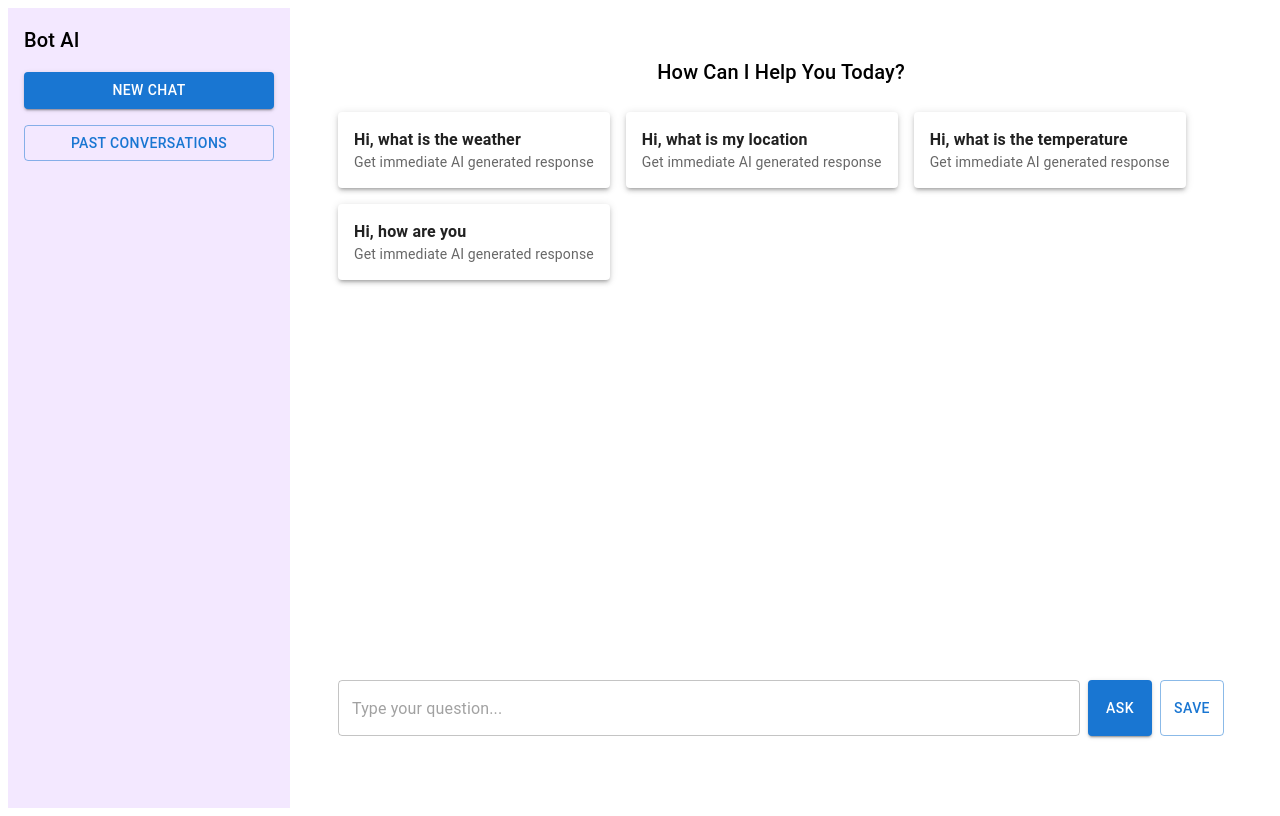
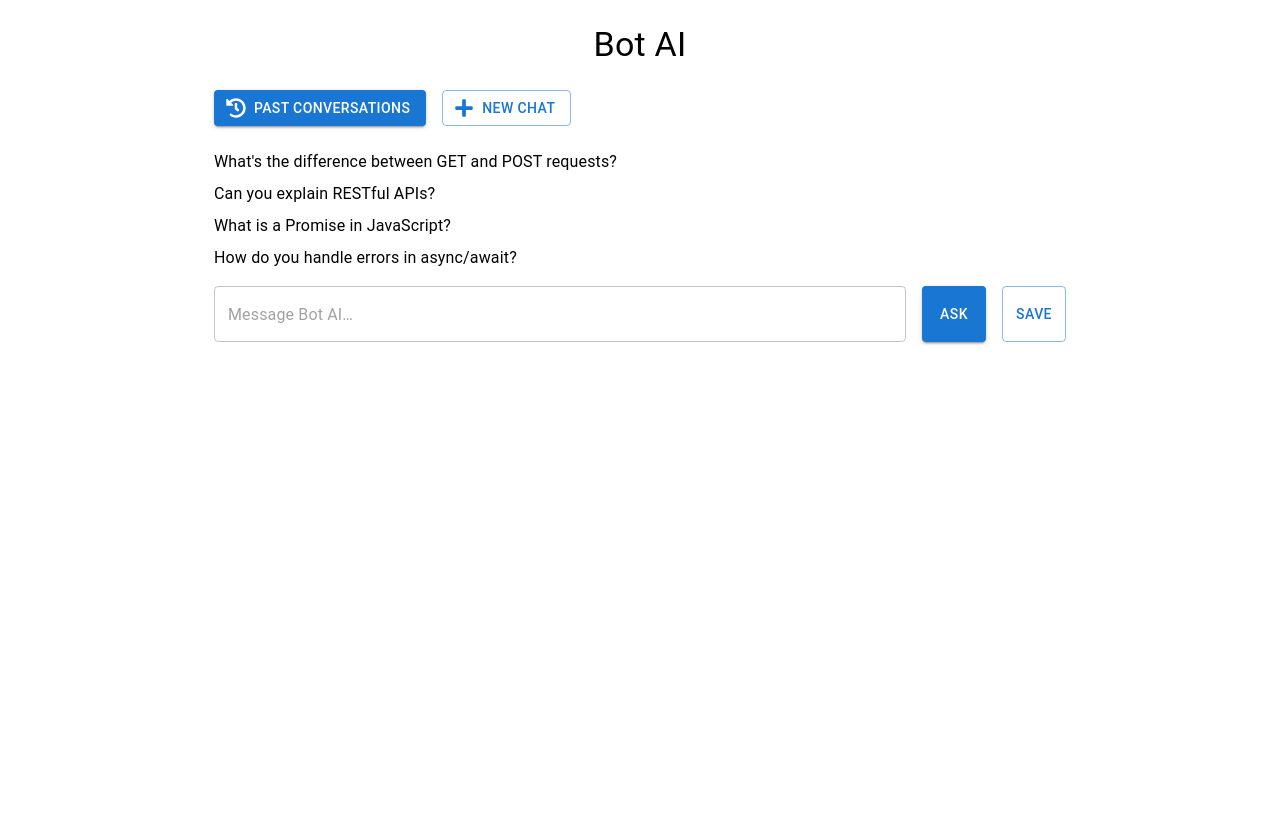
Before and after one commit to Rushikesh1Avachat/x_bot, a React (Create React App) app: page / in a window 1280 px wide. Built offline with nearby package versions, Linux system fonts and the light colour scheme.

Commit message:
pass all 10 test cases

```diff
--- a/src/App.js
+++ b/src/App.js
@@ -1,17 +1,22 @@
-import {  Routes, Route } from "react-router-dom";
-import Layout from "./components/Layout";
+import { Routes, Route } from "react-router-dom";
+import { Container, Typography, Box } from "@mui/material";
 import ChatPage from "./pages/ChatPage";
 import HistoryPage from "./pages/HistoryPage";
 
 function App() {
   return (
+      <Container maxWidth="md">
+        <Box textAlign="center" my={3}>
+          <Typography variant="h4">
+            Bot AI
+          </Typography>
+        </Box>
 
-      <Layout>
         <Routes>
           <Route path="/" element={<ChatPage />} />
           <Route path="/history" element={<HistoryPage />} />
         </Routes>
-      </Layout>
+      </Container>
 
   );
 }
--- a/src/components/Layout.jsx
+++ b/src/components/Layout.jsx
@@ -1,36 +1,20 @@
-import { Box, Button, Typography } from "@mui/material";
-import { useNavigate } from "react-router-dom";
+import { AppBar, Toolbar, Typography, Container } from "@mui/material";
 
 const Layout = ({ children }) => {
-  const navigate = useNavigate();
+  return (
+    <>
+      <AppBar position="static">
+        <Toolbar>
+          <Typography variant="h6">
+            <span>Soul AI</span>
+          </Typography>
+        </Toolbar>
+      </AppBar>
 
-  return (
-    <Box sx={{ display: "flex", height: "100vh" }}>
-      <Box sx={{ width: 250, bgcolor: "#f3e8ff", p: 2 }}>
-        <Typography variant="h6" sx={{ mb: 2 }}>
-          Bot AI
-        </Typography>
-
-        <Button
-          variant="contained"
-          fullWidth
-          sx={{ mb: 2 }}
-          onClick={() => navigate("/")}
-        >
-          New Chat
-        </Button>
-
-        <Button
-          variant="outlined"
-          fullWidth
-          onClick={() => navigate("/history")}
-        >
-          Past Conversations
-        </Button>
-      </Box>
-
-      <Box sx={{ flex: 1, p: 3 }}>{children}</Box>
-    </Box>
+      <Container sx={{ mt: 4 }}>
+        {children}
+      </Container>
+    </>
   );
 };
 
--- a/src/pages/ChatPage.jsx
+++ b/src/pages/ChatPage.jsx
@@ -1,39 +1,38 @@
-import { useState, useEffect, useRef } from "react";
-import data from "../api/data.json";
-import ChatBubble from "../components/ChatBubble";
-import FeedbackModal from "../components/FeedbackModal";
+import { useState, useEffect } from "react";
 import {
   Box,
+  TextField,
   Button,
-  Grid,
-  Paper,
+  Stack,
   Typography,
-  TextField,
-  Stack,
+  Rating,
+  Dialog,
+  DialogTitle,
+  DialogContent,
+  DialogActions,
 } from "@mui/material";
-
-const predefinedQuestions = [
-  "Hi, what is the weather",
-  "Hi, what is my location",
-  "Hi, what is the temperature",
-  "Hi, how are you",
-];
+import { FaHistory, FaPlus } from "react-icons/fa";
+import { useNavigate } from "react-router-dom";
+import axios from "axios";
+import ChatBubble from "../components/ChatBubble";
 
 const ChatPage = () => {
+  const [data, setData] = useState([]);
   const [messages, setMessages] = useState([]);
   const [input, setInput] = useState("");
-  const [modalOpen, setModalOpen] = useState(false);
-  const [currentBotIndex, setCurrentBotIndex] = useState(null);
-  const chatEndRef = useRef(null);
 
-  // Time helper
-  const getTime = () =>
-    new Date().toLocaleTimeString([], {
-      hour: "2-digit",
-      minute: "2-digit",
+  const [rating, setRating] = useState(0);
+  const [feedbackText, setFeedbackText] = useState("");
+  const [openModal, setOpenModal] = useState(false);
+
+  const navigate = useNavigate();
+
+  useEffect(() => {
+    axios.get("/api/data.json").then((res) => {
+      setData(res.data);
     });
+  }, []);
 
-  // Bot response finder
   const getBotResponse = (question) => {
     const found = data.find(
       (item) =>
@@ -46,154 +45,154 @@ const ChatPage = () => {
       : "Sorry, Did not understand your query!";
   };
 
-  // Common ask handler (for input + predefined)
-  const handleAsk = (questionText) => {
-    const question = questionText || input;
-    if (!question.trim()) return;
+  const handleSubmit = (e) => {
+    e.preventDefault();
+    if (!input.trim()) return;
 
-    const userMessage = {
-      sender: "user",
-      text: question,
-      time: getTime(),
-    };
-
+    const userMessage = { sender: "user", text: input };
     const botMessage = {
       sender: "bot",
-      text: getBotResponse(question),
-      time: getTime(),
-      feedback: null,
-      rating: 0,
-      subjective: "",
+      text: getBotResponse(input),
     };
 
     setMessages((prev) => [...prev, userMessage, botMessage]);
     setInput("");
   };
 
-  // Save conversation
+  // STEP 1: Open Modal instead of saving directly
   const handleSave = () => {
     if (messages.length === 0) return;
+    setOpenModal(true);
+  };
 
-    const history =
+  // STEP 2: Final Save with Rating + Feedback
+  const handleFinalSave = () => {
+    const previous =
       JSON.parse(localStorage.getItem("conversations")) || [];
 
-    const newConversation = {
+    const conversation = {
       id: Date.now(),
-      createdAt: new Date().toLocaleString(),
       messages,
+      rating,
+      feedbackText,
+      createdAt: new Date().toISOString(),
     };
 
     localStorage.setItem(
       "conversations",
-      JSON.stringify([newConversation, ...history])
+      JSON.stringify([...previous, conversation])
     );
 
+    // Reset everything
     setMessages([]);
+    setRating(0);
+    setFeedbackText("");
+    setOpenModal(false);
   };
 
-  // Auto scroll
-  useEffect(() => {
-    chatEndRef.current?.scrollIntoView({ behavior: "smooth" });
-  }, [messages]);
+  return (
+    <Box>
+      {/* Top Buttons */}
+      <Stack direction="row" spacing={2} mb={3}>
+        <Button
+          variant="contained"
+          startIcon={<FaHistory />}
+          onClick={() => navigate("/history")}
+        >
+          Past Conversations
+        </Button>
 
-  return (
-    <Box
-      p={3}
-      display="flex"
-      flexDirection="column"
-      height="85vh"
+        <Button
+          variant="outlined"
+          startIcon={<FaPlus />}
+          onClick={() => setMessages([])}
         >
-      <Typography variant="h6" textAlign="center" mb={3}>
-        How Can I Help You Today?
+          New Chat
+        </Button>
+      </Stack>
+
+      {/* First 4 Questions */}
+      <Box mb={2}>
+        {data.slice(0, 4).map((item) => (
+          <Typography
+            key={item.id}
+            sx={{ cursor: "pointer", mb: 1 }}
+            onClick={() => setInput(item.question)}
+          >
+            {item.question}
           </Typography>
-
-      {/* 4 Predefined Questions */}
-      {messages.length === 0 && (
-        <Grid container spacing={2} mb={3}>
-          {predefinedQuestions.map((q, index) => (
-            <Grid item xs={12} sm={6} key={index}>
-              <Paper
-                elevation={3}
-                sx={{
-                  p: 2,
-                  cursor: "pointer",
-                  "&:hover": { backgroundColor: "#f5f5f5" },
-                }}
-                onClick={() => handleAsk(q)}
-              >
-                <Typography fontWeight="bold">{q}</Typography>
-                <Typography
-                  variant="body2"
-                  color="text.secondary"
-                >
-                  Get immediate AI generated response
-                </Typography>
-              </Paper>
-            </Grid>
         ))}
-        </Grid>
-      )}
-
-      {/* Chat Area */}
-      <Box flexGrow={1} overflow="auto" mb={2}>
-        {messages.map((msg, index) => (
-          <ChatBubble
-            key={index}
-            message={msg}
-            onFeedback={(type) => {
-              if (msg.sender !== "bot") return;
-
-              const updated = [...messages];
-              updated[index].feedback = type;
-              setMessages(updated);
-
-              setCurrentBotIndex(index);
-              setModalOpen(true);
-            }}
-          />
-        ))}
-        <div ref={chatEndRef} />
       </Box>
 
-      {/* Input + Ask + Save */}
-      <Stack direction="row" spacing={1}>
+      {/* Messages */}
+      {messages.map((msg, i) => (
+        <ChatBubble key={i} message={msg} />
+      ))}
+
+      {/* Input Form */}
+      <form onSubmit={handleSubmit}>
+        <Stack direction="row" spacing={2} mt={2}>
           <TextField
             fullWidth
-          placeholder="Type your question..."
+            placeholder="Message Bot AI…"
             value={input}
             onChange={(e) => setInput(e.target.value)}
-          onKeyDown={(e) => {
-            if (e.key === "Enter") handleAsk();
-          }}
           />
-        <Button
-          variant="contained"
-          onClick={() => handleAsk()}
-        >
+
+          <Button type="submit" variant="contained">
             Ask
           </Button>
+
           <Button
+            type="button"
             variant="outlined"
             onClick={handleSave}
           >
             Save
           </Button>
         </Stack>
+      </form>
 
-      {/* Feedback Modal */}
-      <FeedbackModal
-        open={modalOpen}
-        onClose={() => setModalOpen(false)}
-        onSubmit={({ rating, subjective }) => {
-          const updated = [...messages];
-          updated[currentBotIndex].rating = rating;
-          updated[currentBotIndex].subjective =
-            subjective;
+      {/* ✅ FEEDBACK MODAL */}
+      <Dialog open={openModal} onClose={() => setOpenModal(false)} fullWidth>
+        <DialogTitle>Feedback</DialogTitle>
 
-          setMessages(updated);
-          setModalOpen(false);
-        }}
+        <DialogContent>
+          <Typography sx={{ mb: 1 }}>
+            Rate this conversation:
+          </Typography>
+
+          <Rating
+            value={rating}
+            onChange={(e, newValue) => setRating(newValue)}
           />
+
+          <TextField
+            fullWidth
+            multiline
+            rows={3}
+            label="Write your feedback"
+            value={feedbackText}
+            onChange={(e) =>
+              setFeedbackText(e.target.value)
+            }
+            sx={{ mt: 2 }}
+          />
+        </DialogContent>
+
+        <DialogActions>
+          <Button onClick={() => setOpenModal(false)}>
+            Cancel
+          </Button>
+
+          <Button
+            variant="contained"
+            onClick={handleFinalSave}
+          >
+            Submit
+          </Button>
+        </DialogActions>
+      </Dialog>
     </Box>
   );
 };
--- a/src/pages/HistoryPage.jsx
+++ b/src/pages/HistoryPage.jsx
@@ -1,83 +1,63 @@
-import {
-  Box,
-  Typography,
-  Paper,
-  Stack,
-  Divider,
-} from "@mui/material";
-import ChatBubble from "../components/ChatBubble";
+import { useEffect, useState } from "react";
+import { Box, Typography, Paper, Rating } from "@mui/material";
 
 const HistoryPage = () => {
-  const conversations =
-    JSON.parse(localStorage.getItem("conversations")) || [];
+  const [conversations, setConversations] = useState([]);
+
+  useEffect(() => {
+    const stored =
+      JSON.parse(localStorage.getItem("conversations")) || [];
+
+    setConversations(Array.isArray(stored) ? stored : []);
+  }, []);
 
   return (
-    <Box p={3}>
-      <Typography variant="h4" gutterBottom fontWeight={600}>
-        Conversation History
+    <Box>
+      <Typography variant="h5" mb={3}>
+        Past Conversations
       </Typography>
 
       {conversations.length === 0 && (
-        <Typography>No saved conversations.</Typography>
+        <Typography>No conversations found.</Typography>
       )}
 
-      {conversations.map((conv) => (
-        <Paper
-          key={conv.id}
-          sx={{
-            mb: 4,
-            p: 3,
-            bgcolor: "#ede9fe",
-            borderRadius: 3,
-          }}
-        >
-          <Typography
-            variant="caption"
-            display="block"
-            mb={2}
-            sx={{ opacity: 0.7 }}
-          >
-            {conv.createdAt}
-          </Typography>
+      {conversations.map((conv, i) => {
+        // ✅ Handle both OLD and NEW formats safely
+        const messages = Array.isArray(conv)
+          ? conv
+          : conv.messages || [];
 
-          <Stack spacing={2}>
-            {conv.messages.map((msg, index) => (
-              <Box key={index}>
-                <ChatBubble message={msg} />
+        const rating = conv.rating || 0;
+        const feedback = conv.feedbackText || "";
 
-                {/* SHOW ONLY FOR BOT */}
-                {msg.sender === "bot" && (
-                  <Box mt={1} ml={1}>
-                    <Typography variant="caption" display="block">
-                      🕒 {msg.time}
-                    </Typography>
-
-                    {msg.feedback && (
-                      <Typography variant="caption" display="block">
-                        Feedback: {msg.feedback}
-                      </Typography>
-                    )}
-
-                    {msg.rating > 0 && (
-                      <Typography variant="caption" display="block">
-                        Rating: {"⭐".repeat(msg.rating)} ({msg.rating}/5)
-                      </Typography>
-                    )}
-
-                    {msg.subjective && (
-                      <Typography variant="caption" display="block">
-                        Comment: {msg.subjective}
-                      </Typography>
-                    )}
-                  </Box>
-                )}
-
-                <Divider sx={{ mt: 2 }} />
+        return (
+          <Paper key={i} sx={{ p: 2, mb: 2 }}>
+            {messages.map((msg, j) => (
+              <Box key={j} mb={1}>
+                <strong>
+                  {msg.sender === "user"
+                    ? "You"
+                    : "Soul AI"}
+                </strong>
+                <p>{msg.text}</p>
               </Box>
             ))}
-          </Stack>
-        </Paper>
-      ))}
+
+            <Box mt={2}>
+              <Typography variant="subtitle2">
+                Rating:
+              </Typography>
+              <Rating value={rating} readOnly />
+            </Box>
+
+            {feedback && (
+              <Typography mt={1}>
+                Feedback: {feedback}
+              </Typography>
+            )}
+          </Paper>
+        );
+      })}
     </Box>
   );
 };
```
Also changed, not shown: src/components/ChatBubble.jsx (+17 -51 lines), src/components/FeedbackModal.jsx (+25 -25 lines). Lines whose indentation alone changed are shown as unchanged.
